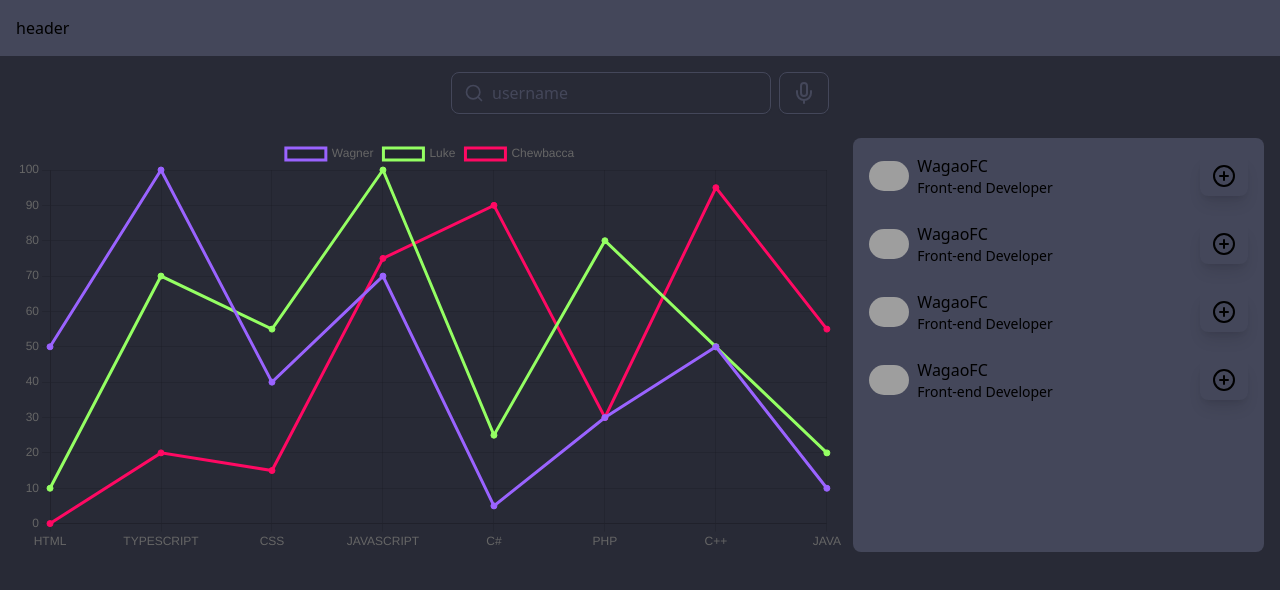
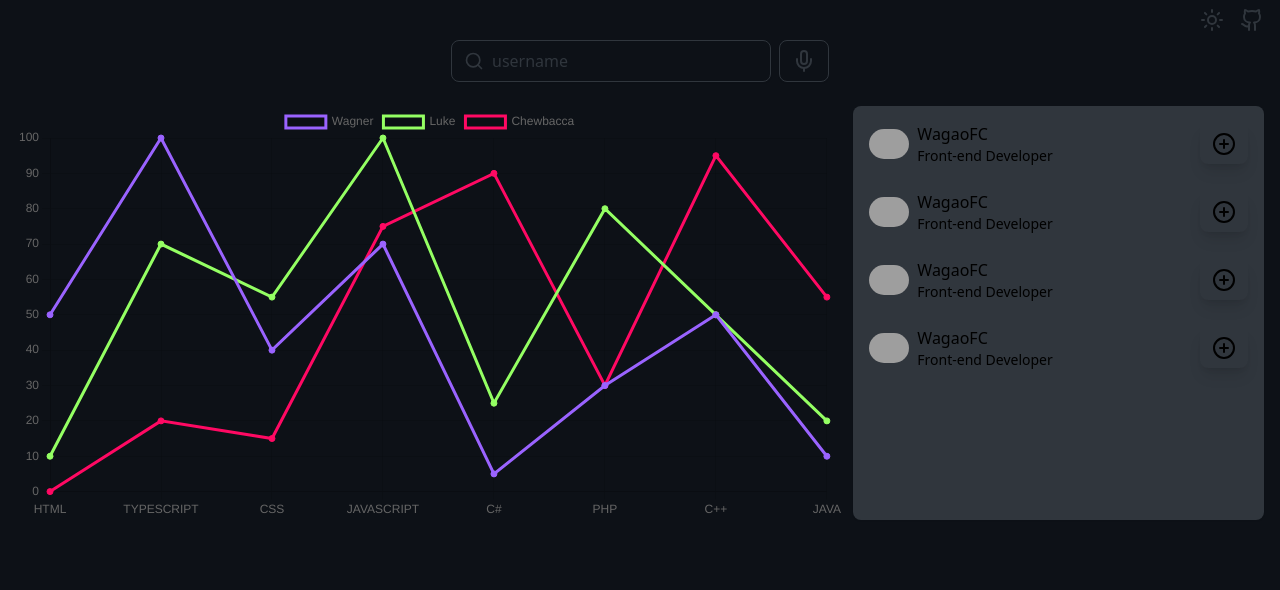
Before and after one commit to WagaoFC/gitHubCompare, a React (Vite) app: page / in a window 1280 px wide. Shown: the top 590 px of the page. Built offline with nearby package versions, Linux system fonts and the light colour scheme; grey boxes are pictures that could not be loaded.

Commit message:
:sparkles: feat: add Sun and Github icons

```diff
--- a/src/App.tsx
+++ b/src/App.tsx
@@ -1,23 +1,24 @@
-import { Mic, Search } from 'lucide-react'
+import { Github, Mic, Search, Sun } from 'lucide-react'
 import { Chart } from './components/Chart'
 import { Users } from './components/Users'
 
 export function App() {
   return (
     <div className='bg-background h-screen'>
-      <header className='bg-current-line p-4'>
-        header
+      <header className='flex items-center justify-end px-4 py-2 gap-4 text-primary'>
+        <Sun />
+        <Github />
       </header>
-      <main className='p-4 space-y-6'>
+      <main className='px-4 space-y-6'>
         <div className='flex gap-2 w-full items-center justify-center'>
-          <div className='flex w-full max-w-xs items-center gap-2 rounded-lg border border-current-line px-3 py-2 shadow-sm'>
-            <Search className='h-5 w-5 text-current-line' />
+          <div className='flex w-full max-w-xs items-center gap-2 rounded-lg border border-primary px-3 py-2 shadow-sm'>
+            <Search className='h-5 w-5 text-primary' />
             <input
-              className='flex-1 border-0 bg-transparent p-0 text-current-line placeholder-current-line focus:outline-none'
+              className='flex-1 border-0 bg-transparent p-0 text-primary placeholder-primary focus:outline-none'
               placeholder='username'
             />
           </div>
-          <button className='bg-transparent text-current-line border border-current-line rounded-lg px-3 py-2 shadow-sm'>
+          <button className='bg-transparent text-primary border border-primary rounded-lg px-3 py-2 shadow-sm'>
             <Mic />
           </button>
         </div>
@@ -25,7 +26,7 @@ export function App() {
           <div className='col-span-2'>
             <Chart />
           </div>
-          <div className='p-4 space-y-6 bg-current-line rounded-lg'>
+          <div className='p-4 space-y-6 bg-primary rounded-lg shadow-sm'>
             <Users />
             <Users />
             <Users />
--- a/tailwind.config.js
+++ b/tailwind.config.js
@@ -4,8 +4,8 @@ export default {
   theme: {
     extend: {
       colors: {
-        'background': '#282A36',
-        'current-line': '#44475A',
+        'background': '#0D1117',
+        'primary': '#30363D',
       }
     },
   },
```
